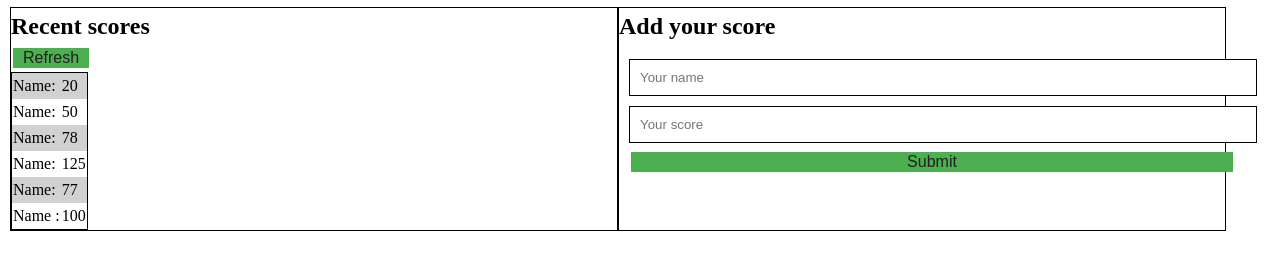
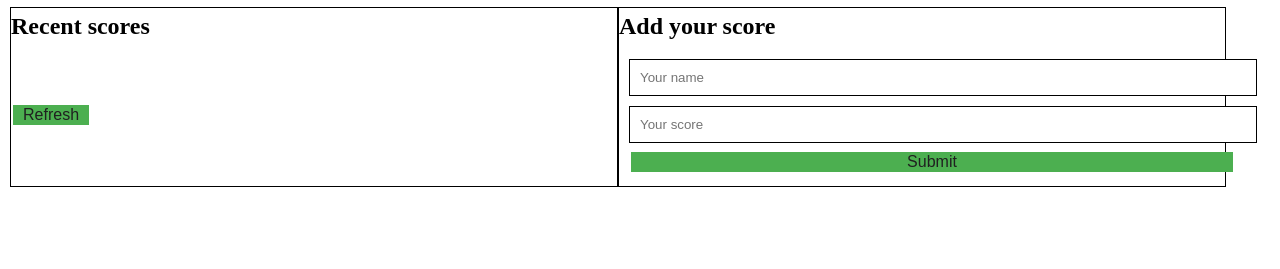
Before and after one commit to 0sugo/leaderboard, a website built with webpack: page src/index.html in a window 1280 px wide. Shown: the part 51-320 px from the top of the page. Built offline with nearby package versions, Linux system fonts and the light colour scheme.

Commit message:
Update table in html file

```diff
--- a/src/index.html
+++ b/src/index.html
@@ -16,32 +16,7 @@
             <h2>Recent scores</h2>
             <button>Refresh</button>
             <div>
-                <table>
-                    <tr>
-                        <td>Name:</td>
-                        <td>20</td>
-                    </tr>
-                    <tr>
-                        <td>Name:</td>
-                        <td>50</td>
-                    </tr>
-                    <tr>
-                        <td>Name:</td>
-                        <td>78</td>
-                    </tr>
-                    <tr>
-                        <td>Name:</td>
-                        <td>125</td>
-                    </tr>
-                    <tr>
-                        <td>Name:</td>
-                        <td>77</td>
-                    </tr>
-                    <tr>
-                        <td>Name :</td>
-                        <td>100</td>
-                    </tr>
-                </table>
+                <table class="insert"></table>
 
             </div>
 
```
Also changed, not shown: dist/index.html, dist/main.js.
